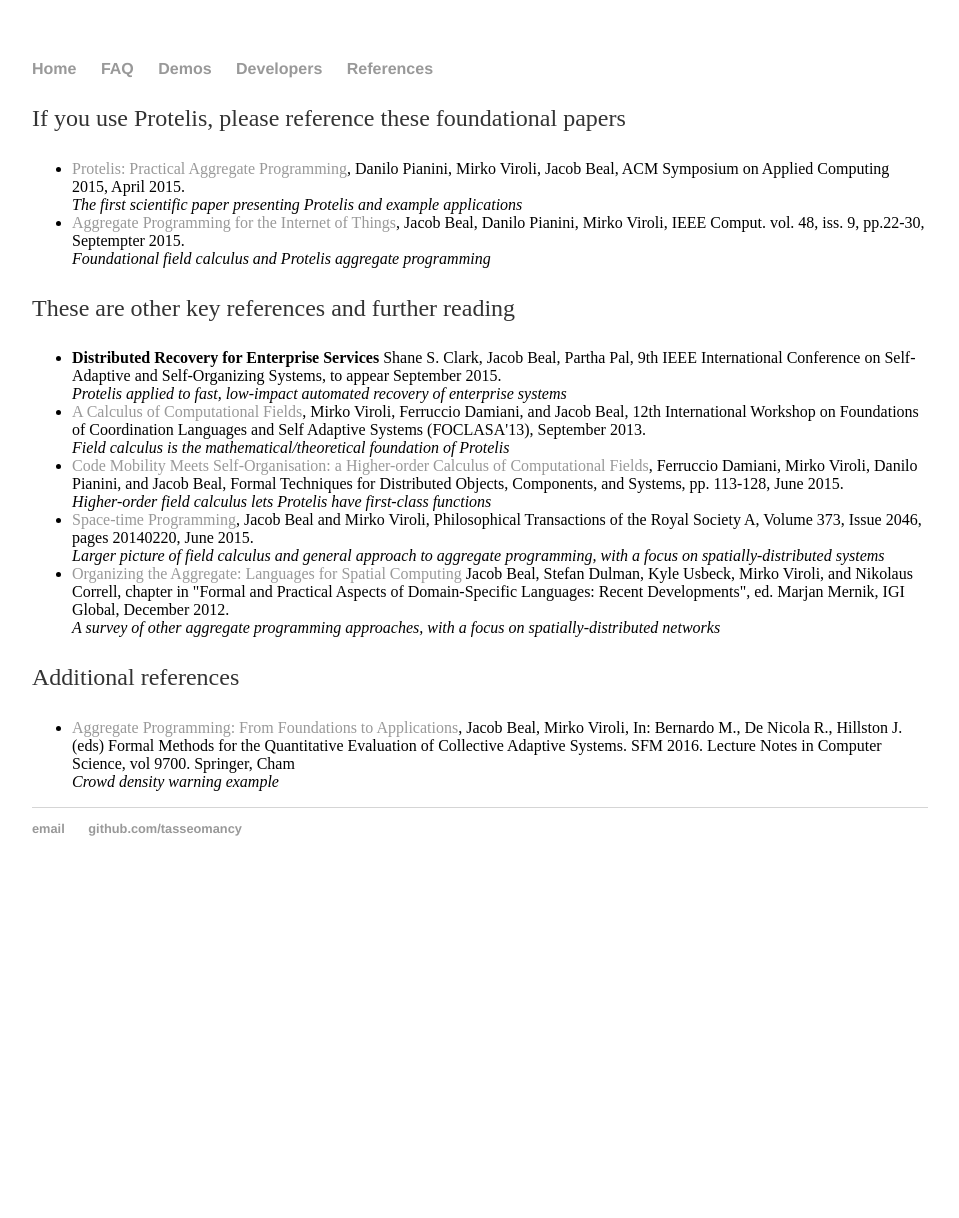
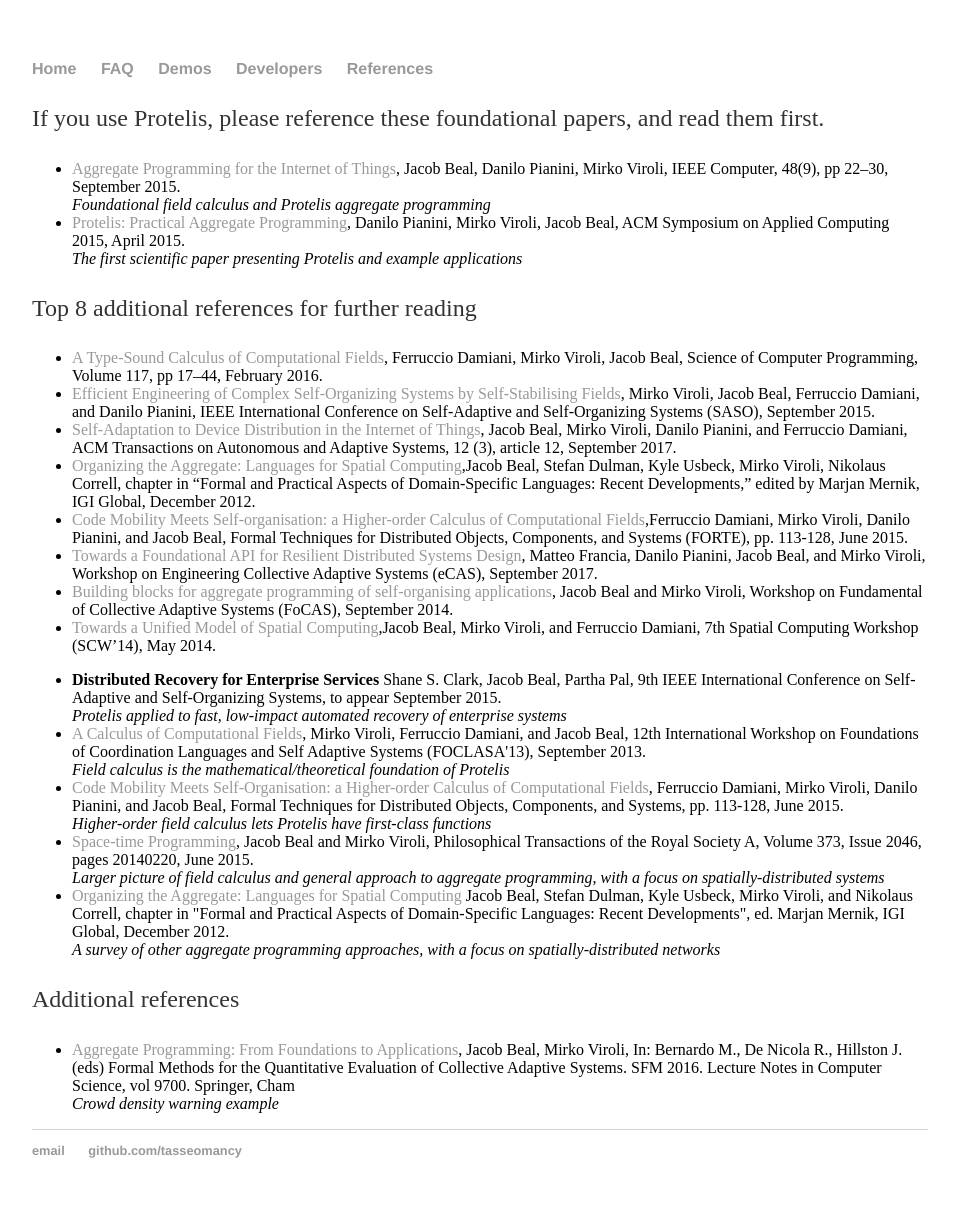
Before and after one commit to tasseomancy/tasseomancy.github.io, a Jekyll site: the page built from _posts/2018-02-21-references.md, in a window 1280 px wide. Shown: the whole page, without its empty margins (160-1119 px from the left). Built offline with Jekyll 4.4.1, drawn with Linux system fonts in a browser that asks for light colours; before the commit the page ends 900 px from its top, so only the background shows below that.

Commit message:
Update 2018-02-21-references.md

```diff
--- a/_posts/2018-02-21-references.md
+++ b/_posts/2018-02-21-references.md
@@ -2,9 +2,17 @@
 layout: default
 title: Papers and References for Aggregate Programming and Protelis
 ---
-If you use Protelis, please reference these foundational papers
+If you use Protelis, please reference these foundational papers, and read them first.
 
 <ul>
+        <li>
+          <a
+            href="http://openmap.bbn.com/~jbeal/Publications/Computer-AggregateProgramming-Preprint-2015.pdf">Aggregate
+            Programming for the Internet of Things</a>,
+          Jacob Beal, Danilo Pianini, Mirko Viroli, IEEE Computer, 48(9), pp 22–30, September 2015.
+          <br>
+          <em>Foundational field calculus and Protelis aggregate programming</em>
+        </li>
         <li>
           <a
             href="http://jakebeal.com/Publications/SAC2015-Protelis.pdf">Protelis:
@@ -15,17 +23,31 @@
           <em>The first scientific paper presenting Protelis and example
             applications</em>
         </li>
-        <li>
-          <a
-            href="http://openmap.bbn.com/~jbeal/Publications/Computer-AggregateProgramming-Preprint-2015.pdf">Aggregate
-            Programming for the Internet of Things</a>,
-          Jacob Beal, Danilo Pianini, Mirko Viroli, IEEE Comput. vol. 48, iss. 9, pp.22-30, Septempter 2015.
-          <br>
-          <em>Foundational field calculus and Protelis aggregate programming</em>
+</ul>
+
+Top 8 additional references for further reading
+
+<ul>
+        <li><a href="">A Type-Sound Calculus of Computational Fields</a>,
+Ferruccio Damiani, Mirko Viroli, Jacob Beal, Science of Computer Programming, Volume 117, pp 17–44, February 2016.
+        </li>
+        <li><a href="">Efficient Engineering of Complex Self-Organizing Systems by Self-Stabilising Fields</a>,
+Mirko Viroli, Jacob Beal, Ferruccio Damiani, and Danilo Pianini, IEEE International Conference on Self-Adaptive and Self-Organizing Systems (SASO), September 2015.
+        </li>
+        <li><a href="">Self-Adaptation to Device Distribution in the Internet of Things</a>,
+Jacob Beal, Mirko Viroli, Danilo Pianini, and Ferruccio Damiani, ACM Transactions on Autonomous and Adaptive Systems, 12 (3), article 12, September 2017.
+        </li>
+        <li><a href="">Organizing the Aggregate: Languages for Spatial Computing</a>,Jacob Beal, Stefan Dulman, Kyle Usbeck, Mirko Viroli, Nikolaus Correll, chapter in “Formal and Practical Aspects of Domain-Specific Languages: Recent Developments,” edited by Marjan Mernik, IGI Global, December 2012.
+        </li>
+        <li><a href="">Code Mobility Meets Self-organisation: a Higher-order Calculus of Computational Fields</a>,Ferruccio Damiani, Mirko Viroli, Danilo Pianini, and Jacob Beal, Formal Techniques for Distributed Objects, Components, and Systems (FORTE), pp. 113-128, June 2015.
+        </li>
+        <li><a href="">Towards a Foundational API for Resilient Distributed Systems Design</a>, Matteo Francia, Danilo Pianini, Jacob Beal, and Mirko Viroli, Workshop on Engineering Collective Adaptive Systems (eCAS), September 2017.
+        </li>
+        <li><a href="">Building blocks for aggregate programming of self-organising applications</a>, Jacob Beal and Mirko Viroli, Workshop on Fundamental of Collective Adaptive Systems (FoCAS), September 2014.
+        </li>
+        <li><a href="">Towards a Unified Model of Spatial Computing</a>,Jacob Beal, Mirko Viroli, and Ferruccio Damiani, 7th Spatial Computing Workshop (SCW’14), May 2014.
         </li>
 </ul>
-
-These are other key references and further reading
 
 <ul>
         <li>
```
